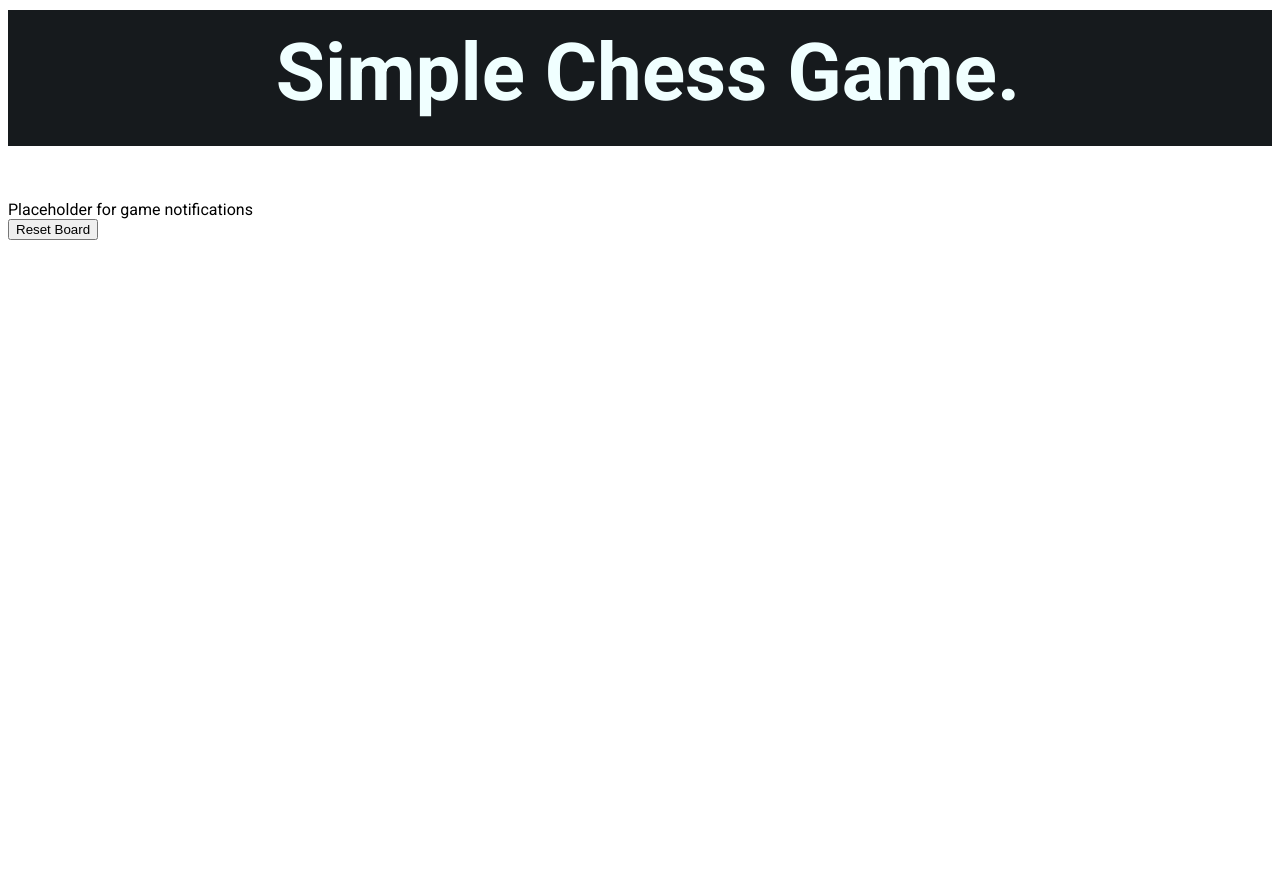
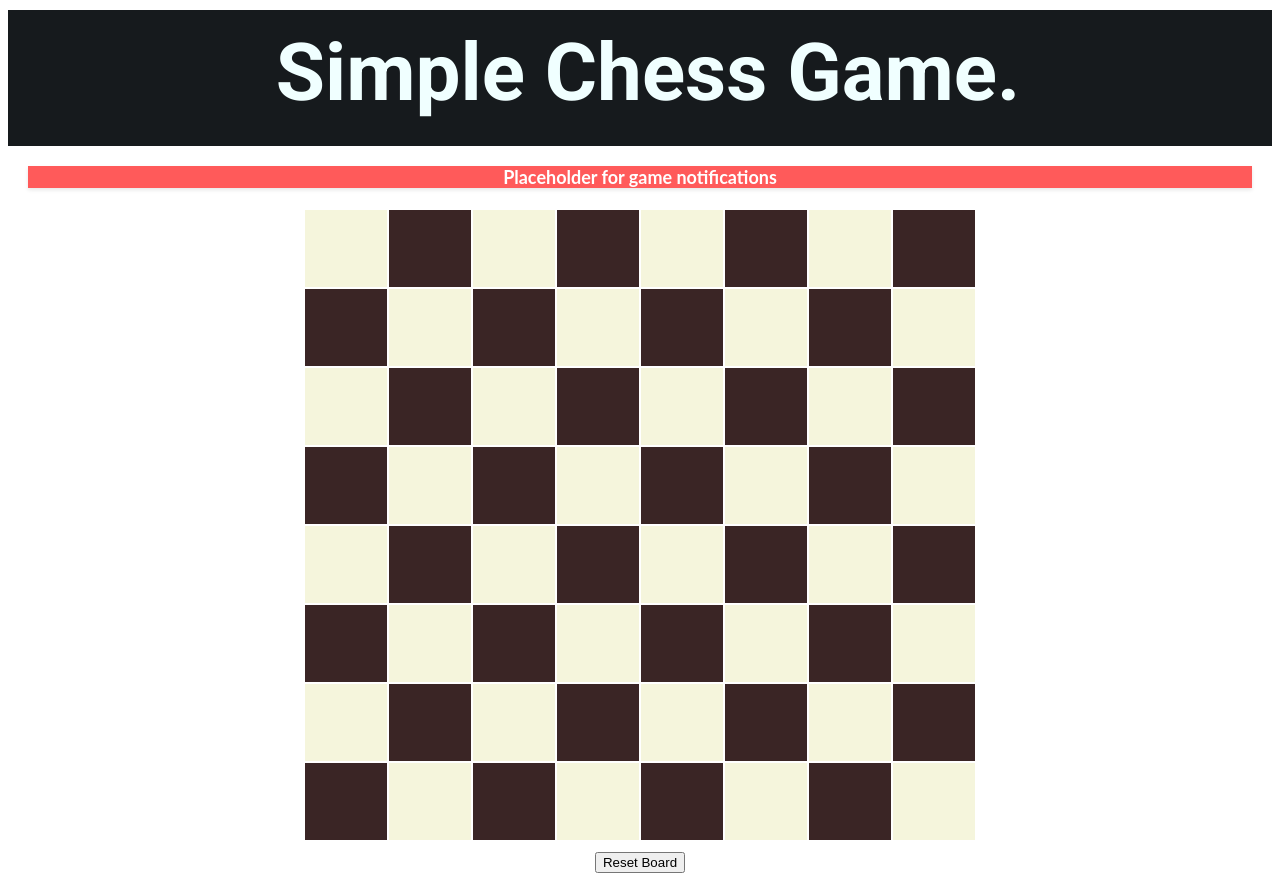
Before and after one commit to atrivedi1/javascript-chess, a plain HTML site: page board.html in a window 1280 px wide. Before the commit the page ends 800 px from the top, so only its background shows below. Drawn offline with nearby package versions, Linux system fonts and the light colour scheme.

Commit message:
Rendering basic board in browser

```diff
--- a/board.html
+++ b/board.html
@@ -18,7 +18,10 @@
       Placeholder for game notifications
     </div>
 
-    <div>
+    <table id="chess_board">
+    </table>
+
+    <div id="reset_button_div">
       <button>Reset Board</button>
     </div>
 
--- a/board.js
+++ b/board.js
@@ -1,6 +1,10 @@
 $(function() {
 
 });
+
+//BOARD VARIABLES ETC
+var chessBoard = document.getElementById("chess_board");
+var chessSqaures = chessBoard.children;
 
 //BOARD CONSTRUCTOR WHICH CONTAINS THE "STATE" OF A CHESS BOARD
 var Board = function() {
@@ -154,6 +158,7 @@ var initBoard = function(){
   //what move they'd like to make based on a standard chess x & y axis
   var columnNames = ['A', 'B', 'C', 'D', 'E', 'F', 'G', 'H'];
   var squareId = 0;
+  var squareColor = "white";
 
   for(var i = 0; i < 8; i++) {
     board.rows[i] = [];
@@ -161,8 +166,14 @@ var initBoard = function(){
   }
 
   for(var j = 0; j < 8; j++) {
+    var newRow = document.createElement("tr");
+
     for(var k = 0; k < 8; k++) {
+      if(k !== 0) {
+        squareColor = squareColor === "white" ? "black" : "white";
+      }
 
+      //build out object to represent square
       var square = {
         id: squareId,
         chessId: String(columnNames[k] + (8-j)),
@@ -175,8 +186,17 @@ var initBoard = function(){
       board.squares[squareId] = square;
       board.rows[j][k] = square;
       board.columns[k][j] = square;
+
+       //display square on page
+      var newSquare = document.createElement("td");
+      newSquare.setAttribute("class", squareColor)
+      newSquare.setAttribute("id", squareId);
+      newRow.append(newSquare);
+
+      //increment squareId counter and switch color
       squareId++;
     }
+    chessBoard.append(newRow);
   }
 
   return board;
--- a/style.css
+++ b/style.css
@@ -9,6 +9,7 @@ body {
 
 .header_row {
   margin-top: 10px;
+  margin-bottom: 20px;
   height: 120px;
   background: #161a1d;
   text-align: center;
@@ -17,3 +18,47 @@ body {
   padding-top: 16px;
   padding-left: 16px;
 }
+
+#notification {
+  -webkit-font-smoothing: antialiased;
+  box-sizing: border-box;
+  text-align: center;
+  background-color: rgb(255, 90, 90);
+  box-shadow: rgba(0, 0, 0, 0.0980392) 0px 2px 4px 0px;
+  box-sizing: border-box;
+  color: rgb(255, 255, 255);
+  cursor: pointer;
+  font-family: Lato, Arial, serif;
+  font-size: 18px;
+  font-weight: bold;
+  list-style-image: none;
+  list-style-position: outside;
+  list-style-type: none;
+  position: relative;
+  margin-left: 20px;
+  margin-right: 20px;
+  margin-bottom: 20px;
+}
+
+table {
+  margin-left: auto;
+  margin-right: auto;
+}
+
+td {
+  width: 80px;
+  height: 75px;
+}
+
+  .white {
+    background-color: #f5f5dc;
+  }
+
+  .black {
+    background-color: #3a2525;
+  }
+
+#reset_button_div {
+  margin-top: 10px;
+  text-align: center;
+}
```
